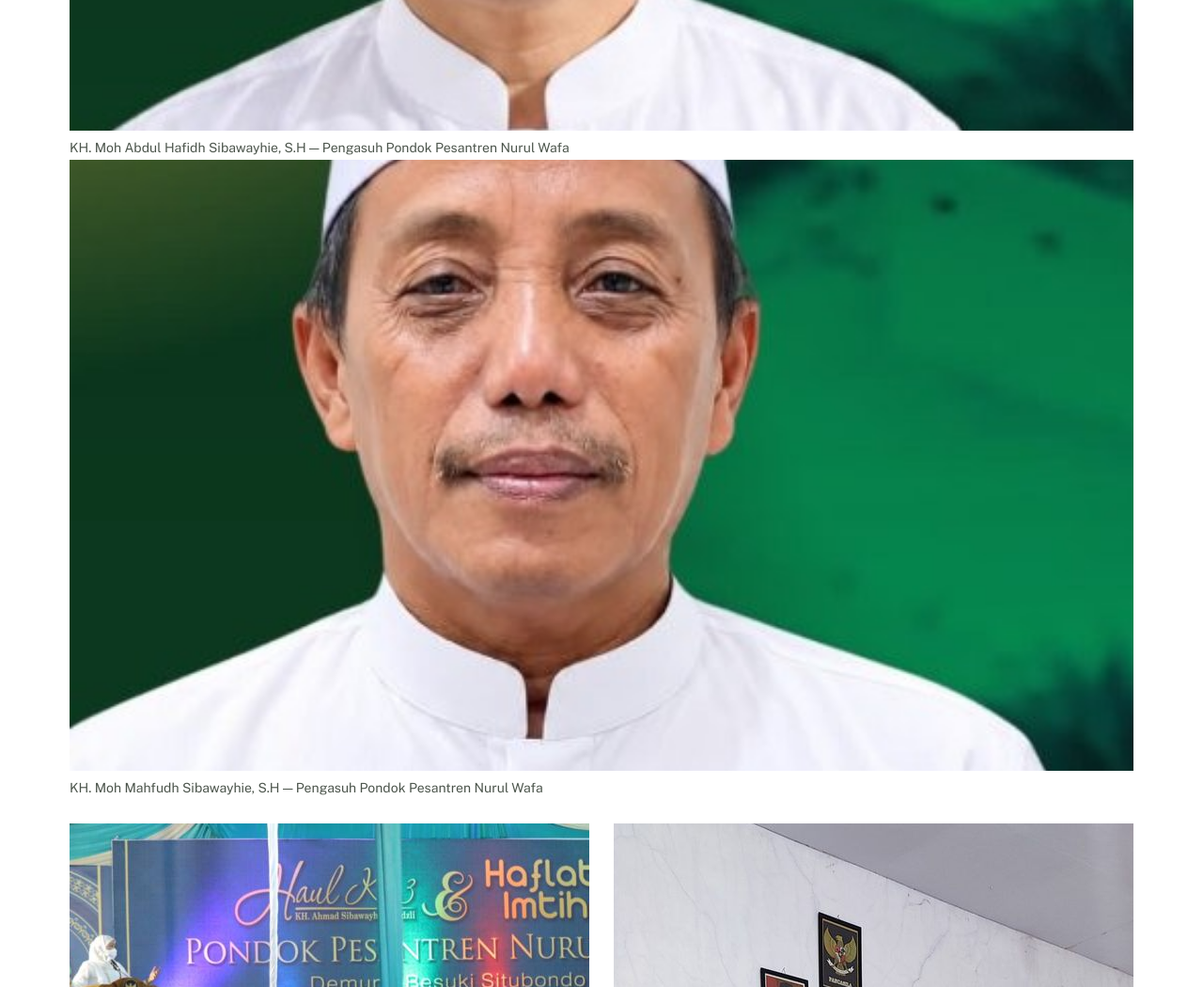
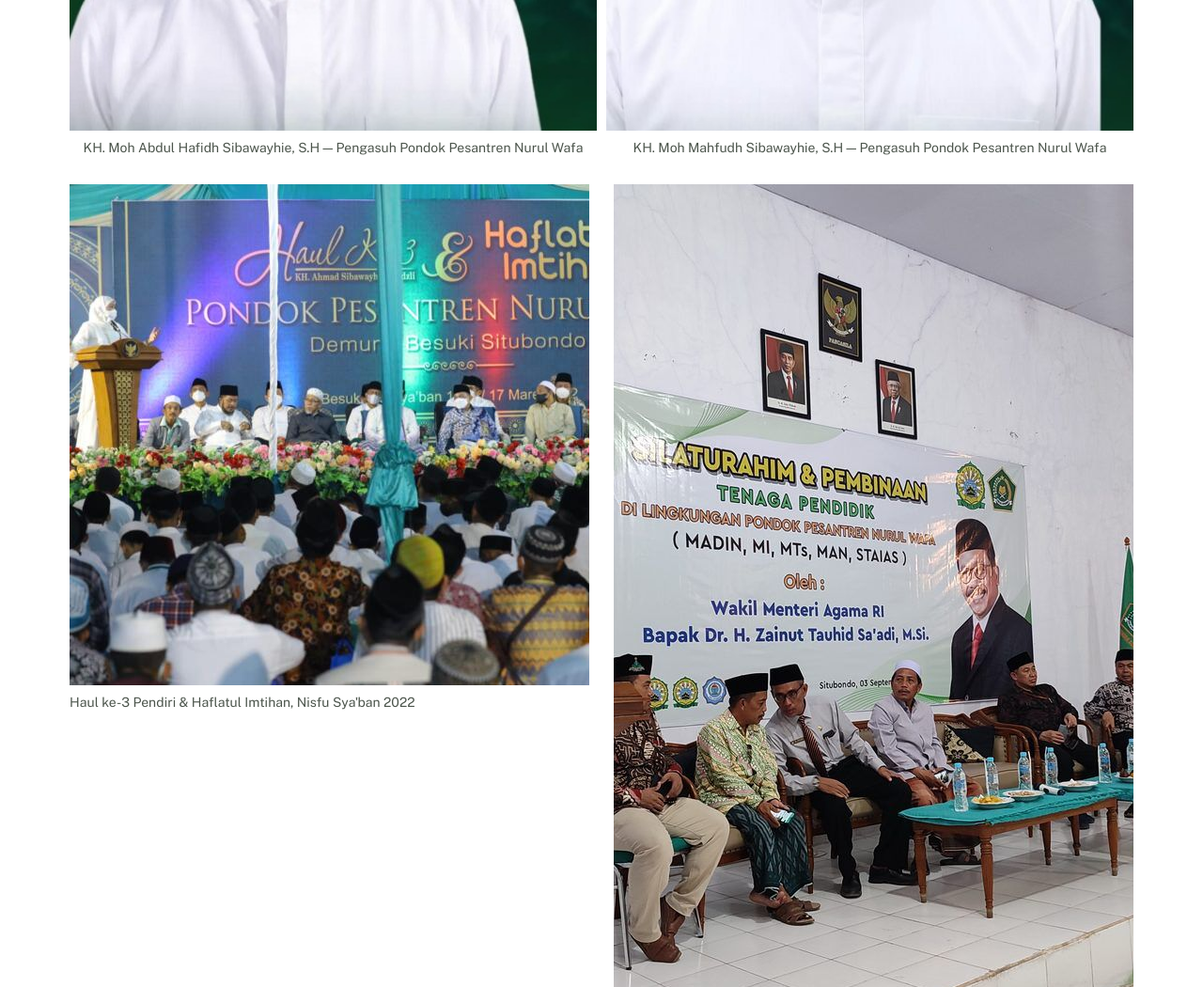
Before and after one commit to mkholilhidayatullah/prototype_web_Nurulwafa, a plain HTML site: page index.html in a window 1280 px wide. Shown: the part 9560-10610 px from the top of the page at 94% size. Drawn offline with nearby package versions, Linux system fonts and the light colour scheme.

Commit message:
Koreksi: hero kembali ke foto haul; duo potret pengasuh pindah ke galeri utama dengan caption nama masing-masing

```diff
--- a/assets/script.js
+++ b/assets/script.js
@@ -178,7 +178,7 @@
     ms_label: 'Information & Registration', ms_note: 'Boarding school phone / WhatsApp',
     nav_home: 'Home', nav_profil: 'Profile', nav_unit: 'Education Units', nav_program: 'Programs', nav_berita: 'News', nav_galeri: 'Gallery', nav_kontak: 'Contact',
     nav_psb: 'New Student Registration (PSB) →',
-    hero_cap: 'The caretakers of Pondok Pesantren Nurul Wafa: KH. Moh Abdul Hafidh Sibawayhie, S.H (left) and KH. Moh Mahfudh Sibawayhie, S.H (right).',
+    hero_cap: 'Haflatul Imtihan & the 46th Haul of Ponpes Nurul Wafa, Demung — the main stage filled with santri and guardians.',
     hl_date: '8 March 2023', hl_cat: 'School News',
     hl_title: 'Nurul Wafa Boarding School in Demung Holds Haflatul Imtihan and Its 46th Haul',
     hl_excerpt: 'The Haflatul Imtihan and the 46th Haul of the late KH. Ahmad Sibawayhie Syadzli were held at Pondok Pesantren Nurul Wafa, Demung, Besuki, Situbondo — attended by masyayikh, invited guests, santri, and guardians. Under the Nurul Wafa Foundation, the school combines classical kitab kuning studies of a traditional salaf pesantren with the national education curriculum, from playgroup to university.',
@@ -258,7 +258,8 @@
     fas_note: 'Santri at the MTs and MA levels <b>live in the boarding school dormitories</b> throughout their studies, with the school mosque and four mushalla as the centre of the community’s daily worship.',
     gal_h2: 'Photo Gallery',
     gal_lede: 'Documentation of events and activities at Pondok Pesantren Nurul Wafa, Demung — Besuki, Situbondo.',
-    g1_cap: 'Haflatul Imtihan and the 46th Haul, 2023',
+    g1a_cap: 'KH. Moh Abdul Hafidh Sibawayhie, S.H — Caretaker of Pondok Pesantren Nurul Wafa',
+    g1b_cap: 'KH. Moh Mahfudh Sibawayhie, S.H — Caretaker of Pondok Pesantren Nurul Wafa',
     g2_cap: 'The Founder’s 3rd Haul & Haflatul Imtihan, Nisfu Sya’ban 2022',
     g3_cap: 'Educator Coaching by the Deputy Minister of Religious Affairs',
     g4_cap: 'Santri Day Gathering, October 2024',
--- a/assets/style.css
+++ b/assets/style.css
@@ -510,11 +510,7 @@ details.faq[open ] summary::after{transform:rotate(180deg)}
   .wa-float{width:52px;height:52px;right:16px;bottom:calc(16px + env(safe-area-inset-bottom))}
 }
 
-/* ---------- Hero duo: dua potret pengasuh berdampingan ----------
-   Ditempatkan di akhir berkas agar menimpa aturan .hero-photo img
-   generik di blok ≤920px/≤640px di atas (specificity setara,
-   urutan terakhir yang berlaku). Caption tetap menimpa di dasar
-   figure lewat aturan .hero-photo figcaption yang sudah ada. */
-.hero-duo{display:grid;grid-template-columns:1fr 1fr;gap:10px}
-.hero-duo img{width:100%;height:clamp(320px,48vw,560px);object-fit:cover;object-position:50% 15%;animation:none}
-@media (max-width:640px){.hero-duo{gap:6px}.hero-duo img{height:240px}}
+.gal-grid figure.feat .gal-duo{display:grid;grid-template-columns:1fr 1fr;gap:10px}
+.gal-grid figure.feat .gal-duo img{aspect-ratio:4/5;object-fit:cover;object-position:50% 15%}
+.gal-grid figure.feat .gal-person{margin:0}
+.gal-grid figure.feat .gal-person figcaption{font-size:14px;color:var(--ink-soft);padding-top:7px;text-align:center}
```
